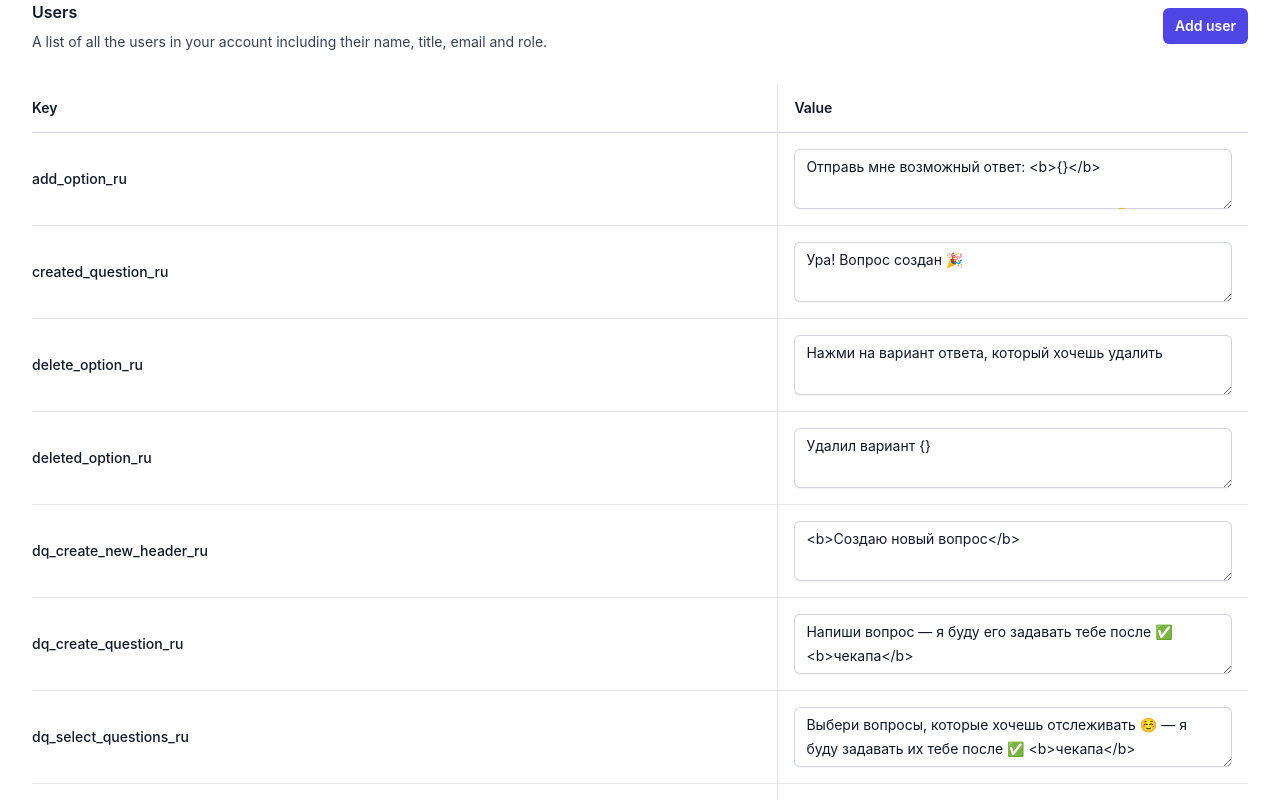
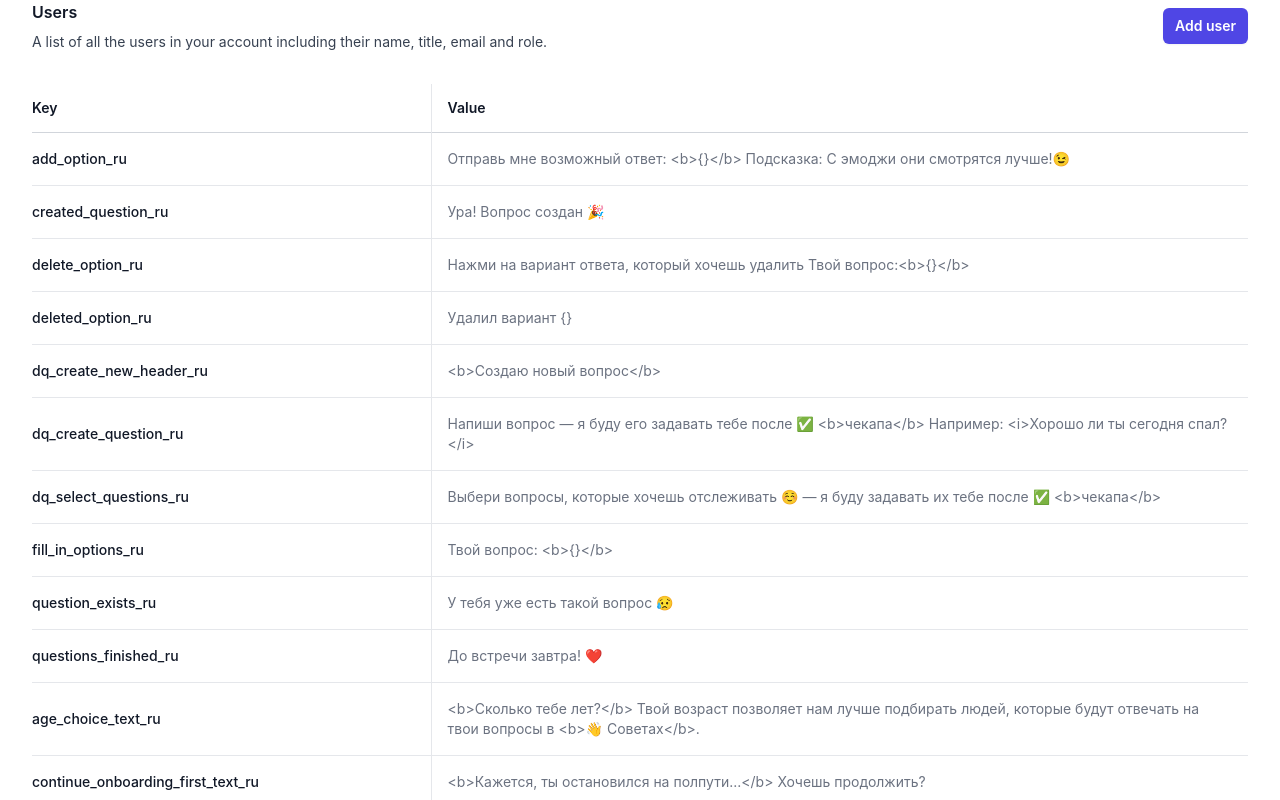
Before and after one commit to textoria/frontend, a Next.js app: page / in a window 1280 px wide. Shown: the top 800 px of the page. Built offline with nearby package versions, Linux system fonts and the light colour scheme.

Commit message:
Add span/textarea trick

```diff
--- a/pages/index.tsx
+++ b/pages/index.tsx
@@ -1,7 +1,5 @@
 import useSWR from 'swr';
 import { useEffect } from 'react';
-
-
 
 const fetcher = (url) => fetch(url).then((res) => res.json());
 
@@ -11,6 +9,46 @@ interface JsonData {
 
 export default function Home() {
   const { data, error } = useSWR('/api/staticData', fetcher);
+
+  const toggleEdit = (event, key, fieldValue) => {
+    const spanElement = event.target;
+    const textareaElement = document.createElement('textarea');
+    textareaElement.setAttribute('data-prev-value', fieldValue);
+    textareaElement.setAttribute('name', key);
+    textareaElement.setAttribute('id', key);
+    textareaElement.value = fieldValue;
+    textareaElement.classList.add(
+        'tracked-input',
+        'block',
+        'w-full',
+        'rounded-md',
+        'border-0',
+        'py-1.5',
+        'text-gray-900',
+        'shadow-sm',
+        'ring-1',
+        'ring-inset',
+        'ring-gray-300',
+        'placeholder:text-gray-400',
+        'focus:ring-2',
+        'focus:ring-inset',
+        'focus:ring-indigo-600',
+        'sm:text-sm',
+        'sm:leading-6'
+    );
+
+    textareaElement.addEventListener('blur', () => {
+      const newSpanElement = document.createElement('span');
+      newSpanElement.innerHTML = textareaElement.value;
+      newSpanElement.classList.add('text-sm', 'text-gray-500');
+      newSpanElement.addEventListener('click', (e) => toggleEdit(e, key, fieldValue));
+      textareaElement.replaceWith(newSpanElement);
+      handleInputChange({ target: textareaElement });
+    });
+
+    spanElement.replaceWith(textareaElement);
+    textareaElement.focus();
+  };
   const resizeTextarea = (element) => {
     element.style.height = 'auto';
     element.style.height = element.scrollHeight + 'px';
@@ -35,7 +73,6 @@ export default function Home() {
       }
     };
   }, [data]);
-
 
   if (error) return <div>Failed to load</div>;
 
@@ -96,15 +133,9 @@ export default function Home() {
                       </td>
                       <td className="p-4 text-sm text-gray-500">
                         <label htmlFor="email" className="sr-only"></label>
-                        <textarea
-                            data-prev-value={fieldValue}
-                            name={key}
-                            id={key}
-                            defaultValue={fieldValue}
-                            className="tracked-input block w-full rounded-md border-0 py-1.5
-                             text-gray-900 shadow-sm ring-1 ring-inset ring-gray-300 placeholder:text-gray-400
-                              focus:ring-2 focus:ring-inset focus:ring-indigo-600 sm:text-sm sm:leading-6"
-                        />
+                        <span className="text-sm text-gray-500" onClick={(e) => toggleEdit(e, key, fieldValue)}>
+              {fieldValue}
+            </span>
                       </td>
                     </tr>
                 ))}
```
Also changed, not shown: .pnp.cjs, .yarnrc.yml, 1 other file (tests, documents, lock files or other folders).
